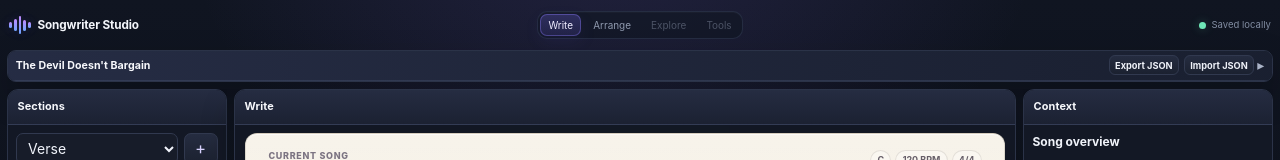
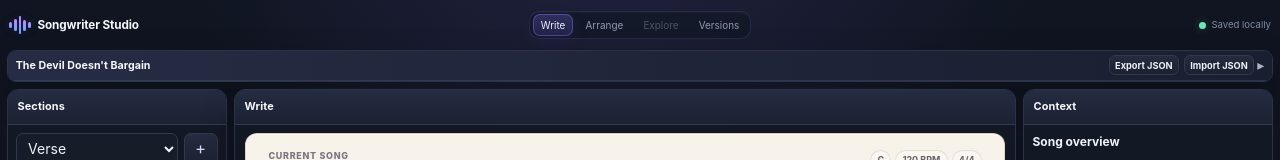
Before and after one commit to dstancomb3/Songwriter-Studio, a React (Vite) app: page / in a window 1280 px wide. Shown: the top 160 px of the page. Built offline with nearby package versions, Linux system fonts and the light colour scheme.

Commit message:
Make Versions workspace functional

```diff
--- a/src/App.tsx
+++ b/src/App.tsx
@@ -23,10 +23,12 @@ import { SectionEditor } from "./components/sections/SectionEditor";
 import { ArrangementPanel } from "./components/arrangement/ArrangementPanel";
 import { SongPanel } from "./components/songpanel";
 import { PreviewPanel } from "./components/preview/PreviewPanel";
+import { VersionsWorkspace } from "./components/versions/VersionsWorkspace";
 
 type Workspace =
   | "write"
-  | "arrange";
+  | "arrange"
+  | "versions";
 
 function App() {
   const [workspace, setWorkspace] =
@@ -384,11 +386,16 @@ function App() {
 
             <button
               type="button"
-              className="studio-nav__item studio-nav__item--disabled"
-              disabled
-              title="Songwriting tools are coming next"
+              className={
+                workspace === "versions"
+                  ? "studio-nav__item studio-nav__item--active"
+                  : "studio-nav__item"
+              }
+              onClick={() =>
+                setWorkspace("versions")
+              }
             >
-              Tools
+              Versions
             </button>
           </nav>
 
@@ -420,7 +427,7 @@ function App() {
               <ArrangementPanel />
             </div>
           </div>
-        ) : (
+        ) : workspace === "arrange" ? (
           <div className="arrange-workspace">
             <div className="arrange-workspace__sections">
               <SectionPanel />
@@ -486,6 +493,8 @@ function App() {
               <SectionEditor />
             </div>
           </div>
+        ) : (
+          <VersionsWorkspace />
         )}
       </div>
     </DndContext>
```
